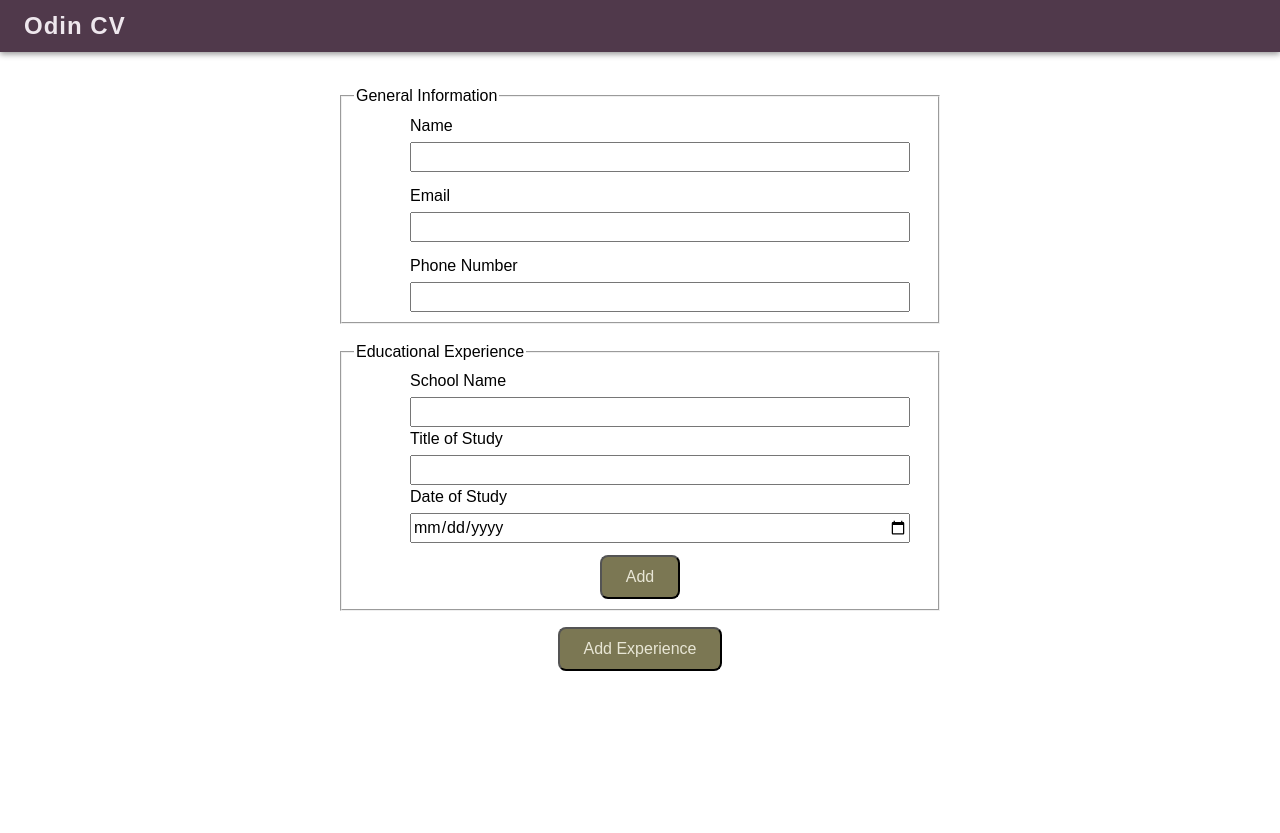
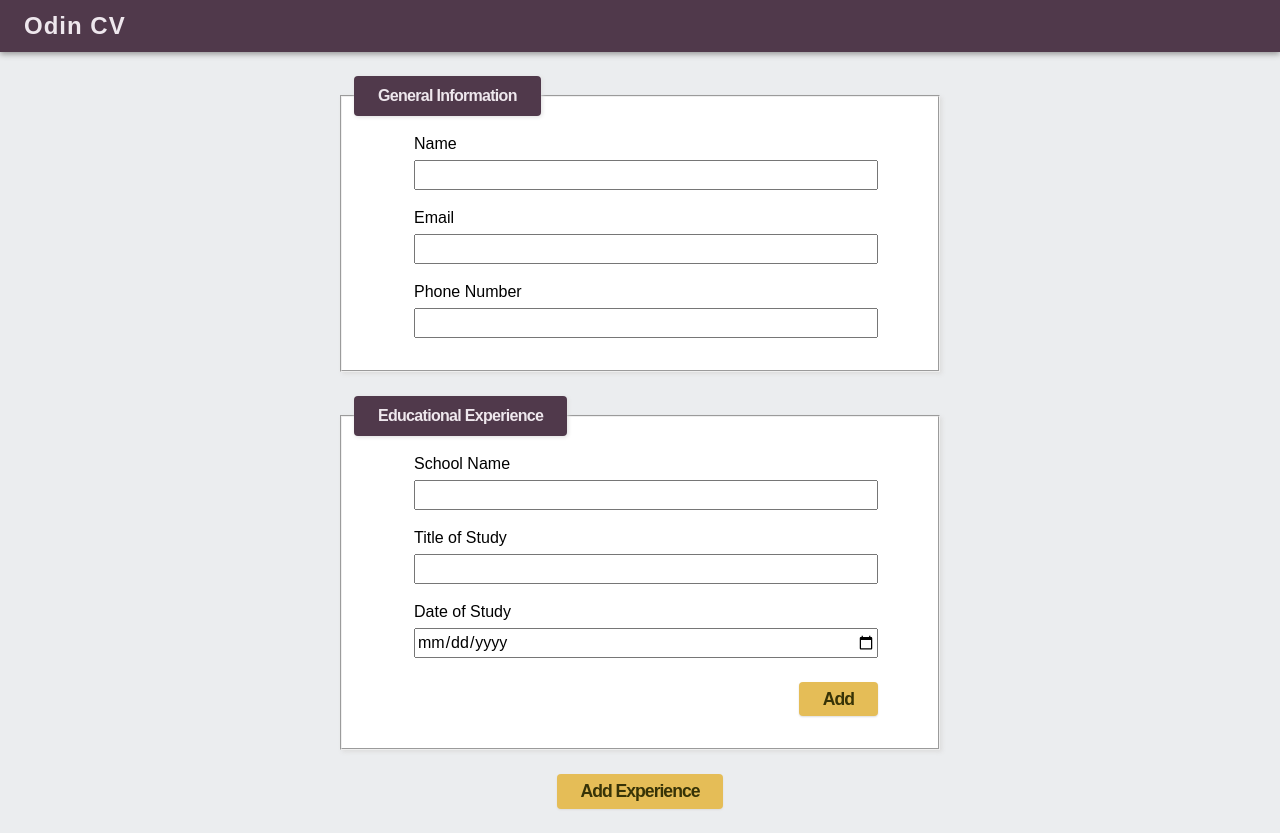
Before and after one commit to lymyr/odin-cv, a React (Vite) app: page / in a window 1280 px wide. Before the commit the page ends 800 px from the top, so only its background shows below. Built offline with nearby package versions, Linux system fonts and the light colour scheme.

Commit message:
style: minor changes, added some transition

```diff
--- a/src/index.css
+++ b/src/index.css
@@ -58,7 +58,13 @@ h1, h2, h3, h4, h5, h6 {
 
   --main-color: rgb(80, 57, 75);
   --main-text-color: rgb(238, 231, 237);
-  --accent-color: rgb(123, 119, 83);
-  --accent-text-color: rgb(232, 230, 213);
+  --accent-color: rgb(229, 189, 87);
+  --accent-focus-color: rgb(255, 203, 73);
+  --accent-text-color: rgb(55, 51, 7);
+  --accent-focus-text-color: rgb(50, 38, 5);
   --inline-space: 24px;
 }
+
+body {
+  background-color: rgb(235, 237, 239);
+}
--- a/src/styles/Form.css
+++ b/src/styles/Form.css
@@ -1,15 +1,18 @@
 form {
-    --del-color: red;
+    --del-color: rgb(148, 35, 35);
     --del-button-size: 32px;
-    --form-gap: 16px;
-    --field-set-gap: 12px;
+    --form-gap: 24px;
+    --field-set-gap: 48px;
     --input-label-gap: 4px;
-    --input-wrapper-gap: 24px;
+    --input-label-wrapper-gap: 16px;
+    --input-wrapper-gap: 16px;
+    --box-shadow-color: rgb(221, 221, 221);
+    --del-button-margin-left: 0px;
 
     display: flex;
     flex-direction: column;
     gap: var(--form-gap);
-    padding: 32px var(--inline-space);
+    padding: var(--form-gap) var(--inline-space);
     align-items: center;
 
 }
@@ -17,12 +20,33 @@ form {
 fieldset {
     display: flex;
     flex-direction: column;
-    gap: var(--field-set-gap);
     width: 100%;
     max-width: 600px;
+    padding-top: var(--input-wrapper-gap);
+    padding-bottom: calc((var(--input-wrapper-gap) + var(--field-set-gap))/2);
+    box-shadow: 2px 2px 4px var(--box-shadow-color);
+    background-color: white;
+}
+
+legend {
+    padding: 8px 24px;
+    background-color: var(--main-color);
+    color: var(--main-text-color);
+    font-weight: 600;
+    border-radius: 4px;
+    letter-spacing: -0.7px;
+    box-shadow: 1px 1px 4px var(--box-shadow-color);
+}
+fieldset:has(.input-wrapper) {
+    gap: var(--field-set-gap);
+}
+
+fieldset:not(:has(.input-wrapper)) {
+    gap: var(--input-label-wrapper-gap);
 }
 
 .input-wrapper {
+    padding-left: var(--del-button-margin-left);
     display:grid;
     grid-template-columns: var(--del-button-size) 1fr;
     gap: var(--input-wrapper-gap);
@@ -31,6 +55,9 @@ fieldset {
 
 .input-wrapper > div {
     grid-column: 2/3;
+    display: flex;
+    flex-direction: column;
+    gap: var(--input-label-wrapper-gap);
 }
 
 .input-wrapper > button {
@@ -65,26 +92,55 @@ fieldset {
     background-color: var(--accent-color);
     color: var(--accent-text-color);
     width: fit-content;
-    padding: 8px 24px;
-    border-radius: 8px;
+    padding: 4px 24px;
+    border-radius: 4px;
     margin: auto;
+    font-weight: 600;
+    letter-spacing: -1px;
+    border: none;
+    font-size: 1.1rem;
+    box-shadow: 0px 1px 2px var(--box-shadow-color);
+    transition-property: background-color, color, transform, box-shadow;
+    transition-duration: 200ms;
+    transition-timing-function: ease-out;
+}
+
+.field-button:hover {
+    cursor: pointer;
+    background-color: var(--accent-focus-color);
+    color: var(--accent-focus-text-color);
+    transform: scaleX(1.1) scaleY(1.02) translateY(-2px);
+    box-shadow: 0px 6px 12px var(--box-shadow-color);
 }
 
 fieldset .field-button {
     margin: 0;
     margin-left: auto;
+    margin-top: calc(var(--field-set-gap) * -0.5);
 }
 
+
+
 @media screen and (min-width: 600px) {
+    form {
+        --del-button-margin-left: 12px;
+    }
+
     fieldset:not(:has(.input-wrapper)) > *:not(legend) {
-        margin-left: calc(var(--input-wrapper-gap) + var(--del-button-size));
+        margin-left: calc(var(--input-wrapper-gap) + var(--del-button-size) + var(--del-button-margin-left));
     }
 
     .input-label {
         max-width: 500px;
     }
 
-    fieldset .field-button {
-        margin: auto
+    fieldset .field-button,
+    fieldset > *:not(legend) {
+        margin-right: calc(var(--input-wrapper-gap) + var(--del-button-size));
+    }
+
+    .field-button:hover {
+        transform: scaleX(1.2) scaleY(1.1) translateY(-4px);
+        box-shadow: 0px 6px 12px var(--box-shadow-color);
     }
 }
```
